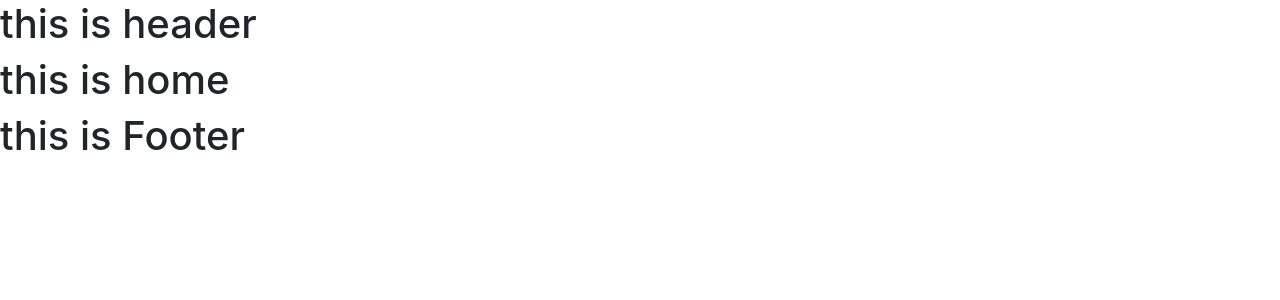
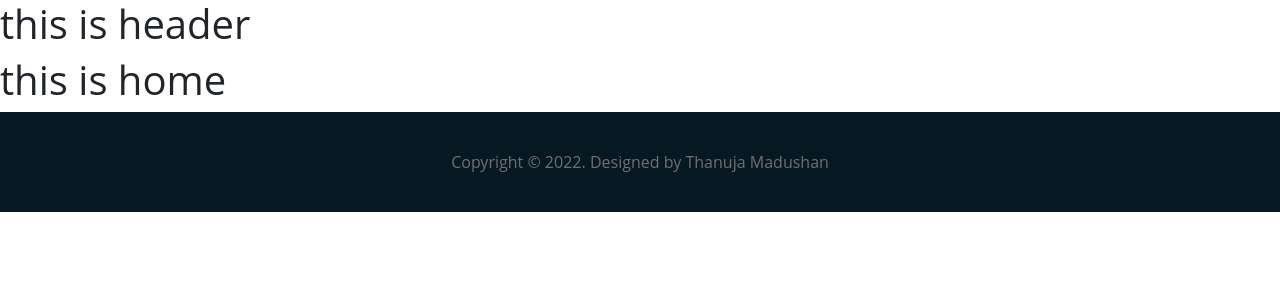
Before and after one commit to MadushanFernando/Colour-Heaven, a React (Create React App) app: page / in a window 1280 px wide. Shown: the top 300 px of the page. Built offline with nearby package versions, Linux system fonts and the light colour scheme.

Commit message:
Footer component, main and colour css

```diff
--- /dev/null
+++ b/src/Components/Footer/Footer.css
@@ -0,0 +1,8 @@
+.footer {
+    height: 100px;
+    background: var(--bg-dark-blue);
+}
+
+.footer-text {
+    color: var(--grey);
+}
--- a/src/Components/Footer/Footer.js
+++ b/src/Components/Footer/Footer.js
@@ -1,5 +1,11 @@
+import "./Footer.css"
+
 function Footer(props) {
-    return <h1>this is Footer</h1>
+    return (
+        <footer className="w-100 d-flex justify-content-center footer align-items-center">
+            <text className="footer-text fs-16">Copyright © 2022. Designed by Thanuja Madushan</text>
+        </footer>
+    );
 }
 
 export default Footer;
--- /dev/null
+++ b/src/Main.css
@@ -0,0 +1,11 @@
+html * {
+    font-family: "Open Sans";
+}
+
+.content {
+    max-width: 1200px;
+}
+
+.fs-16 {
+    font-size: 16px;
+}
--- /dev/null
+++ b/src/colours.css
@@ -0,0 +1,4 @@
+:root {
+    --grey: #707070;
+    --bg-dark-blue: #061822;
+}
--- a/src/index.js
+++ b/src/index.js
@@ -5,6 +5,8 @@ import Popper from 'popper.js';
 import React from 'react';
 import ReactDOM from 'react-dom/client';
 import './index.css';
+import './colours.css';
+import './Main.css';
 import App from './App';
 import reportWebVitals from './reportWebVitals';
 
```
